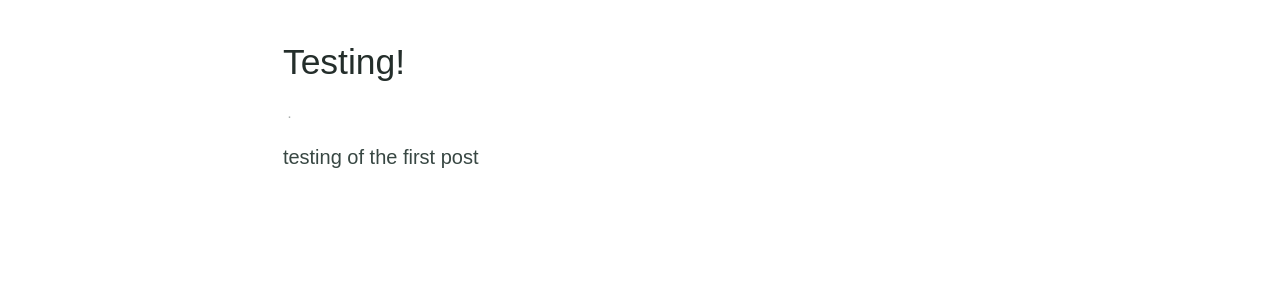
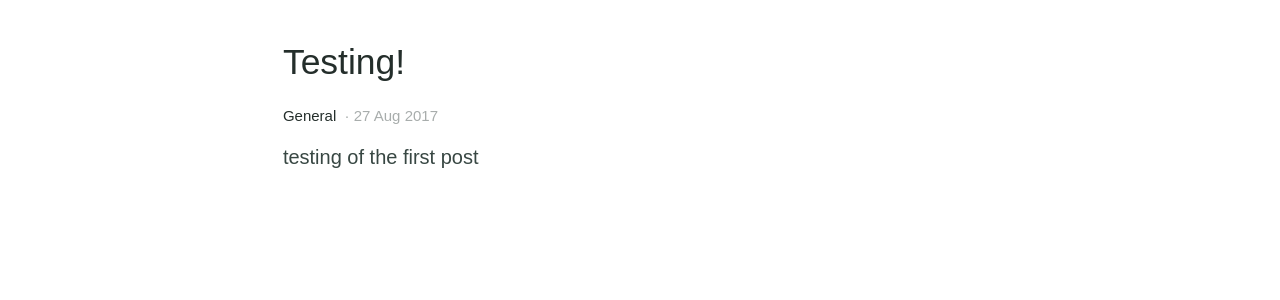
Before and after one commit to AthenACHY/AthenACHY.github.io, a Jekyll site: the page built from stories/index.html, in a window 1280 px wide. Shown: the part 410-710 px from the top of the page. Built offline with Jekyll 4.4.1, drawn with Linux system fonts in a browser that asks for light colours.

Commit message:
Update stories.html

```diff
--- a/_layouts/stories.html
+++ b/_layouts/stories.html
@@ -16,21 +16,21 @@ category: stories
 {% for post in site.stories %}
  <div class="post">
 		<h2 class="title"><a href="{{ post.url }}">{{ post.title }}</a></h2>
-	 	{% if page.categories %}
+	 	{% if post.categories %}
   {% capture categories %}
-    {% for category in page.categories %}
+    {% for category in post.categories %}
       <span class="label  label--category"><a href="{{ site.baseurl }}/categories/#{{ category | downcase }}">{{ category }}</a></span>{% if forloop.last == false %},{% endif %}
     {% endfor %}
   {% endcapture %}
-{% elsif page.category %}
+{% elsif post.category %}
   {% capture categories %}
-    <span class="label  label--category"><a href="{{ site.baseurl }}/categories/#{{ page.category | downcase }}">{{ page.category }}</a></span>
+    <span class="label  label--category"><a href="{{ site.baseurl }}/categories/#{{ page.category | downcase }}">{{ post.category }}</a></span>
   {% endcapture %}
 {% endif %}
 
 <small class="small  post-meta">
-  {% assign date_format = site.date_format | default: "%d %b %Y" %}
-  {{ categories | append: "&nbsp;&middot;&nbsp;" }}<time datetime="{{ page.date | date_to_xmlschema }}" class="time">{{ page.date | date: date_format }}</time>
+  {% assign date_format = post.date_format | default: "%d %b %Y" %}
+  {{ categories | append: "&nbsp;&middot;&nbsp;" }}<time datetime="{{ post.date | date_to_xmlschema }}" class="time">{{ post.date | date: date_format }}</time>
 </small>
 
 
```
